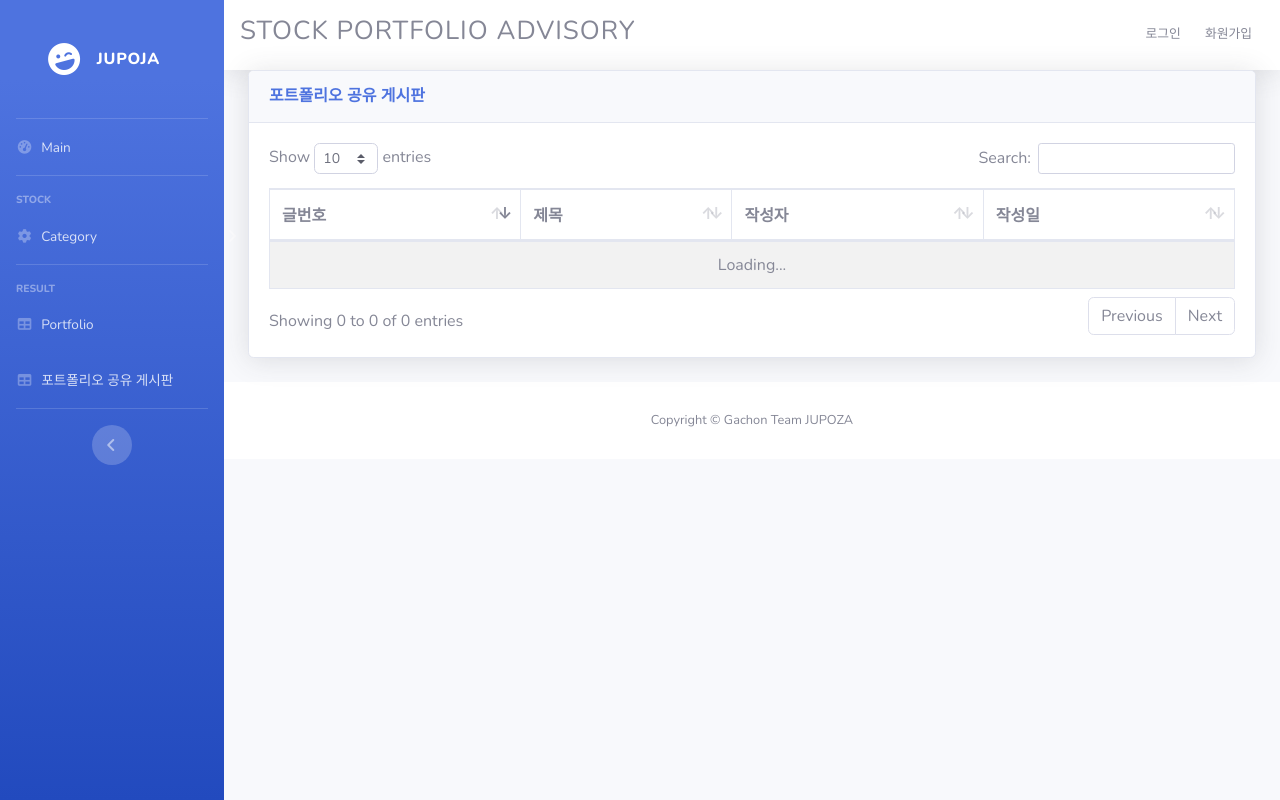
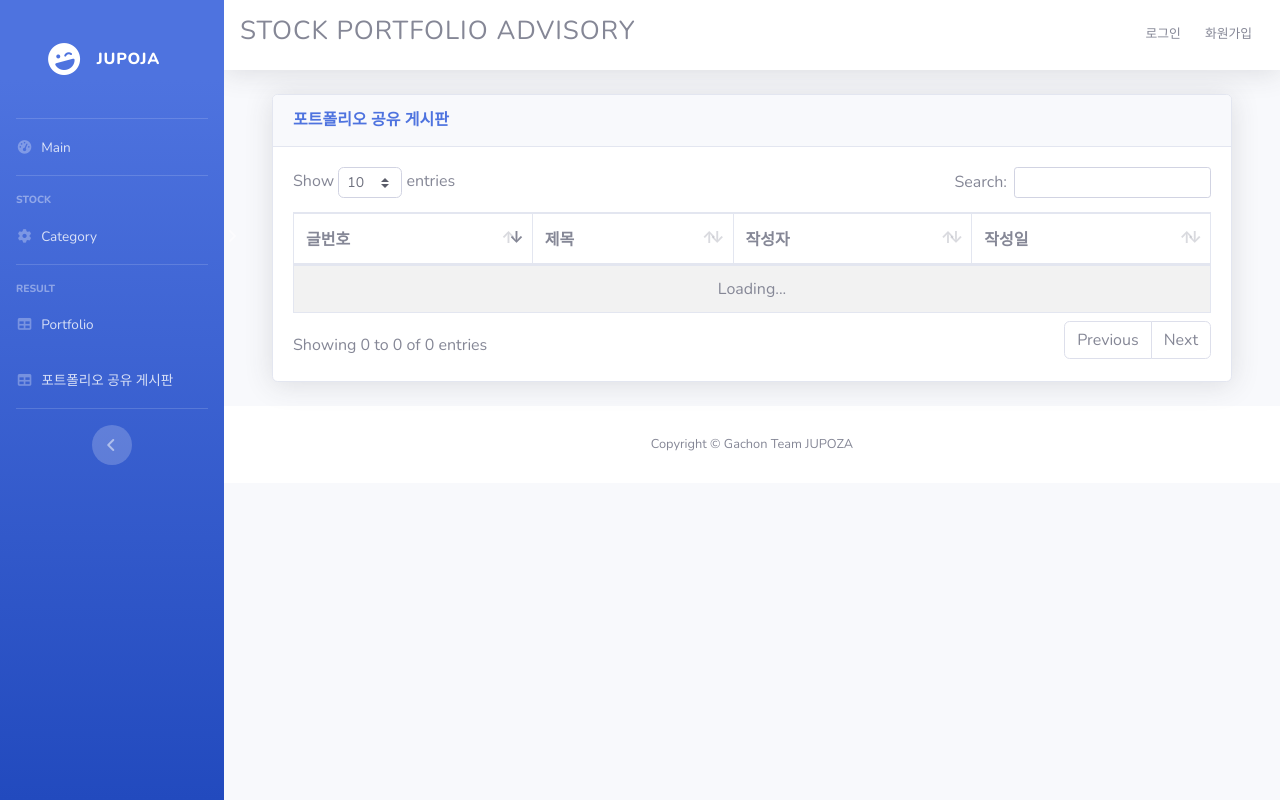
Before and after one commit to TeamJupoza/Jupoza, a Flask app: template src/main/resources/templates/article.html in a window 1280 px wide. Run offline with Flask 3, Linux system fonts and the light colour scheme; the template is opened without the code that fills it, so the values that code supplies are empty; parts of the project's set-up code (start-up, migrations or seed data) failed here and were passed over; some libraries are stand-ins or nearby versions.

Commit message:
#59 - ui 수정
잘못된 링크 수정, 제목에 마진 줌

```diff
--- a/src/main/resources/static/js/sidebar.js
+++ b/src/main/resources/static/js/sidebar.js
@@ -78,15 +78,15 @@ $(document).ready(function () {
                             <div class="bg-white py-2 collapse-inner rounded">
                                 <h6 class="collapse-header">Stock Category:</h6>
                                 <a class="collapse-item"
-                                   href="list?category=per">저평가</a>
+                                   href="/list?category=per">저평가</a>
                                 <a class="collapse-item"
-                                   href="list?category=dividend">성장률</a>
+                                   href="/list?category=dividend">성장률</a>
                                 <a class="collapse-item"
-                                   href="list?category=rate">배당금</a>
+                                   href="/list?category=rate">배당금</a>
                                 <a class="collapse-item"
-                                   href="list?category=score">안정성</a>
+                                   href="/list?category=score">안정성</a>
                                 <a class="collapse-item"
-                                   href="list?category=std">고위험</a>
+                                   href="/list?category=std">고위험</a>
                             </div>
                         </div>
                     </li>
@@ -103,7 +103,7 @@ $(document).ready(function () {
 
                         <!-- Nav Item - Tables -->
                         <li class="nav-item">
-                            <a class="nav-link" href="portfolio">
+                            <a class="nav-link" href="/portfolio">
                                 <i class="fas fa-fw fa-table"></i>
                                 <span>Portfolio</span></a>
                         </li>
@@ -112,7 +112,7 @@ $(document).ready(function () {
                         </li>
 
                         <li class="nav-item">
-                            <a class="nav-link" href="article">
+                            <a class="nav-link" href="/article">
                                 <i class="fas fa-fw fa-table"></i>
                                 <span>포트폴리오 공유 게시판</span></a>
                         </li>
--- a/src/main/resources/templates/article.html
+++ b/src/main/resources/templates/article.html
@@ -52,7 +52,7 @@
             <div class="container-fluid">
 
 
-                <div class="card shadow mb-4">
+                <div class="m-4 card shadow mb-4">
                     <div class="card-header py-3">
                         <h6 class="m-0 font-weight-bold text-primary">포트폴리오 공유 게시판</h6>
                     </div>
--- a/src/main/resources/templates/my-portfolio.html
+++ b/src/main/resources/templates/my-portfolio.html
@@ -45,7 +45,7 @@
 
 
                 <!-- Page Heading -->
-                <h1 class="h3 mb-4 text-gray-800">포트폴리오 결과 페이지 </h1>
+                <h1 class="h3 m-4 text-gray-800">포트폴리오 결과 페이지 </h1>
 
 
             </div>
--- a/src/main/resources/templates/portfolio.html
+++ b/src/main/resources/templates/portfolio.html
@@ -43,7 +43,7 @@
 
 
                 <!-- Page Heading -->
-                <h1 class="h3 mb-4 text-gray-800">포트폴리오 결과 페이지 </h1>
+                <h1 class="h3 m-4 text-gray-800">포트폴리오 결과 페이지 </h1>
 
 
             </div>
--- a/src/main/resources/templates/stocklist.html
+++ b/src/main/resources/templates/stocklist.html
@@ -56,7 +56,7 @@
             <div class="container-fluid">
 
                 <!-- Page Heading -->
-                <h1 class="h3 mb-4 text-gray-800" id="categoryN"></h1>
+                <h1 class="h3 m-4 text-gray-800" id="categoryN"></h1>
                 <!-- Page Heading -->
             <!-- 주식 카테고리 선택 -->
             <div style="width: 100%; overflow: auto;">
```
